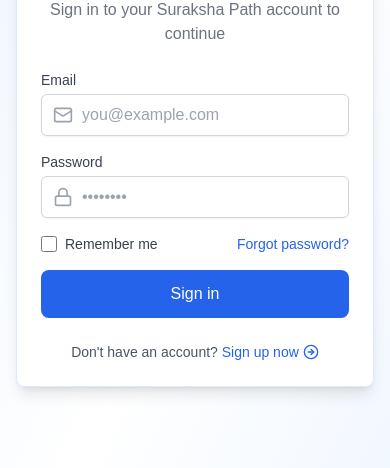
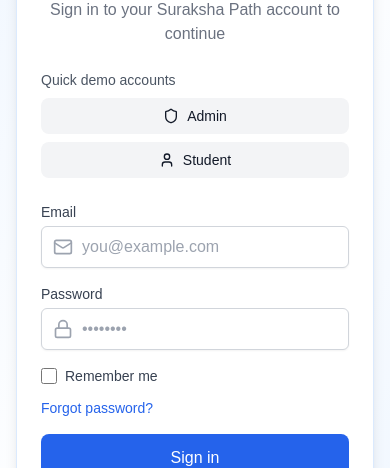
Before and after one commit to BYTEGUARDIAN14/suraksha-path, a React (Vite) app in the folder frontend/: page /login in a window 390 px wide. Shown: the part 276-744 px from the top of the page. Built offline with nearby package versions, Linux system fonts and the light colour scheme; no server answers.

Commit message:
feat(frontend): add quick-fill demo creds on login; route Start Learning to /login; improve mobile responsiveness for layouts and login/homepage

```diff
--- a/frontend/src/components/layout/Sidebar.tsx
+++ b/frontend/src/components/layout/Sidebar.tsx
@@ -9,7 +9,7 @@
 
 export default function Sidebar({ title, items }: SidebarProps) {
   return (
-    <aside className="w-full md:w-64 border-r bg-white">
+    <aside className="w-full md:w-64 border-b md:border-b-0 md:border-r bg-white">
       <div className="p-4 border-b">
         <h2 className="text-lg font-semibold text-blue-700 font-poppins">{title}</h2>
       </div>
--- a/frontend/src/pages/AdminLayout.tsx
+++ b/frontend/src/pages/AdminLayout.tsx
@@ -6,7 +6,7 @@
   return (
     <div className="min-h-screen bg-gray-50">
       <Container>
-        <div className="flex gap-6 py-6">
+        <div className="flex flex-col md:flex-row gap-6 py-6">
           <Sidebar
             title="Admin"
             items={[
--- a/frontend/src/pages/Homepage.tsx
+++ b/frontend/src/pages/Homepage.tsx
@@ -126,12 +126,12 @@
               {/* Removed mini brand pill per request */}
               {lang === 'en' ? (
                 <>
-                  <h1 className="text-6xl md:text-7xl font-extrabold font-poppins mb-4 md:mb-6 text-gray-900 leading-tight">
+                  <h1 className="text-4xl sm:text-5xl md:text-7xl font-extrabold font-poppins mb-4 md:mb-6 text-gray-900 leading-tight">
                     <span className="text-blue-700">Build</span> Prepared,
                     <br />
                     <span className="text-blue-700">Stay</span> Safe
                   </h1>
-                  <p className="text-2xl text-gray-700 mb-6 md:mb-8 max-w-2xl font-poppins">
+                  <p className="text-lg sm:text-xl md:text-2xl text-gray-700 mb-6 md:mb-8 max-w-2xl font-poppins">
                     <span className="text-blue-700 font-semibold">Comprehensive</span> disaster preparedness training for Indian schools and colleges.
                     <span className="text-blue-700 font-semibold"> Interactive learning</span>, virtual drills, and
                     <span className="text-blue-700 font-semibold"> real‑time alerts</span> to build safer campuses.
@@ -139,16 +139,16 @@
                 </>
               ) : (
                 <>
-                  <h1 className="text-5xl md:text-6xl font-extrabold font-poppins mb-4 md:mb-6 text-gray-900 leading-tight">
+                  <h1 className="text-4xl sm:text-5xl md:text-6xl font-extrabold font-poppins mb-4 md:mb-6 text-gray-900 leading-tight">
                     {t['title']}
                   </h1>
-                  <p className="text-2xl text-gray-700 mb-6 md:mb-8 max-w-2xl font-poppins">
+                  <p className="text-lg sm:text-xl md:text-2xl text-gray-700 mb-6 md:mb-8 max-w-2xl font-poppins">
                     {t['desc']}
                   </p>
                 </>
               )}
               <div className="flex flex-wrap gap-4 mb-8 md:mb-10">
-                <Button size="lg" className="text-lg px-8 py-4" onClick={() => navigate('/register')}>
+                <Button size="lg" className="text-lg px-8 py-4" onClick={() => navigate('/login')}>
                   {t['btn1'] || 'Start Learning'}
                   <ArrowRight className="ml-2 w-6 h-6" />
                 </Button>
--- a/frontend/src/pages/Login.tsx
+++ b/frontend/src/pages/Login.tsx
@@ -1,7 +1,7 @@
 import React from 'react';
 import { useNavigate, Link } from 'react-router-dom';
 import { motion } from 'framer-motion';
-import { Mail, Lock, CheckCircle, ArrowRightCircle } from 'lucide-react';
+import { Mail, Lock, CheckCircle, ArrowRightCircle, Shield, User } from 'lucide-react';
 import { api } from '@/api/client';
 import { useAuth } from '@/state/auth';
 import { Button } from '@/components/ui/Button';
@@ -69,6 +69,33 @@
                 <CardDescription className="text-base">{t['login_desc'] || 'Sign in to your Suraksha Path account to continue'}</CardDescription>
               </CardHeader>
               <CardContent>
+                {/* Quick demo accounts */}
+                <div className="mb-6">
+                  <div className="text-sm text-gray-600 mb-2">Quick demo accounts</div>
+                  <div className="grid grid-cols-1 sm:grid-cols-2 gap-2">
+                    <Button
+                      variant="secondary"
+                      size="sm"
+                      onClick={() => {
+                        setEmail('admin@sih.test');
+                        setPassword('Admin@123');
+                      }}
+                    >
+                      <Shield className="w-4 h-4 mr-2" /> Admin
+                    </Button>
+                    <Button
+                      variant="secondary"
+                      size="sm"
+                      onClick={() => {
+                        setEmail('student1@sih.test');
+                        setPassword('Student@123');
+                      }}
+                    >
+                      <User className="w-4 h-4 mr-2" /> Student
+                    </Button>
+                  </div>
+                </div>
+
               {error && (
                 <Alert
                   variant="error"
@@ -124,7 +151,7 @@
                   </div>
                 </div>
 
-                <div className="flex items-center justify-between">
+                <div className="flex flex-col sm:flex-row items-start sm:items-center justify-between gap-3">
                   <div className="flex items-center">
                     <input
                       id="remember-me"
--- a/frontend/src/pages/StudentLayout.tsx
+++ b/frontend/src/pages/StudentLayout.tsx
@@ -6,7 +6,7 @@
   return (
     <div className="min-h-screen bg-gray-50">
       <Container>
-        <div className="flex gap-6 py-6">
+        <div className="flex flex-col md:flex-row gap-6 py-6">
           <Sidebar
             title="Student"
             items={[
```
Also changed, not shown: 1 other file (tests, documents, lock files or other folders).
